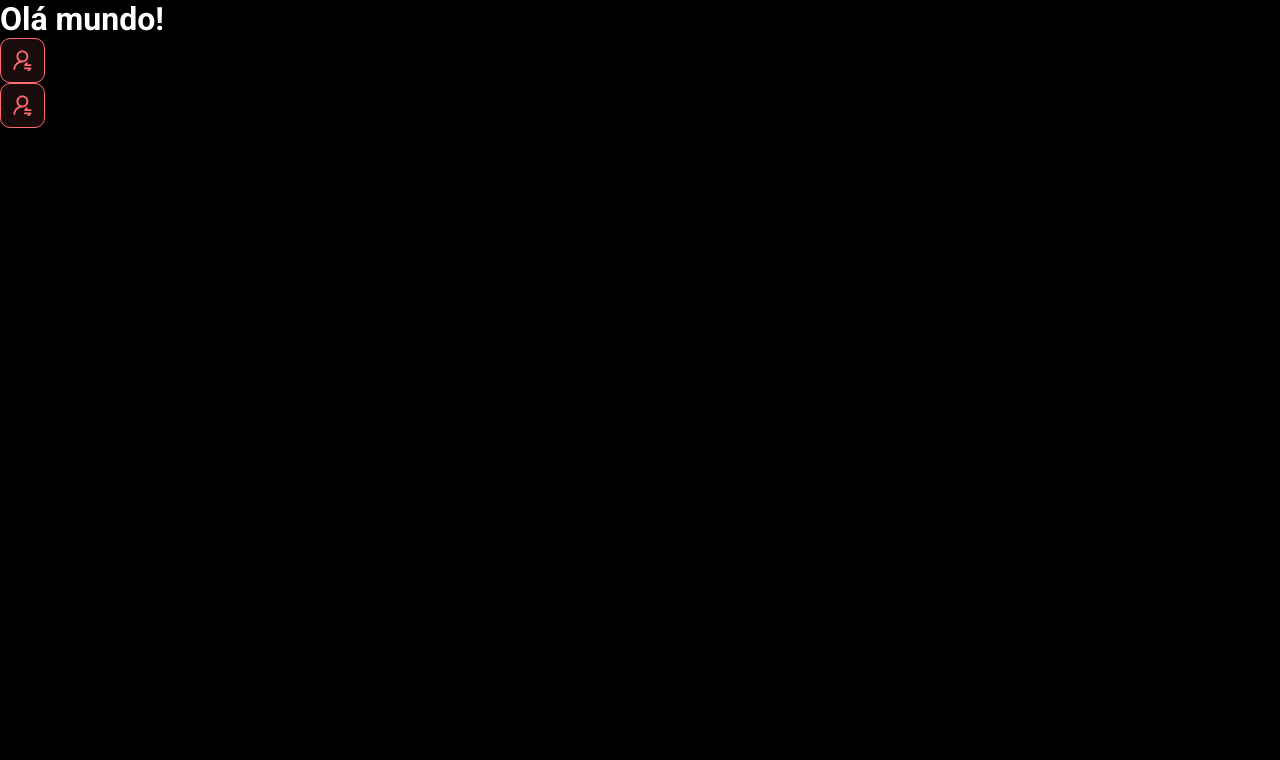
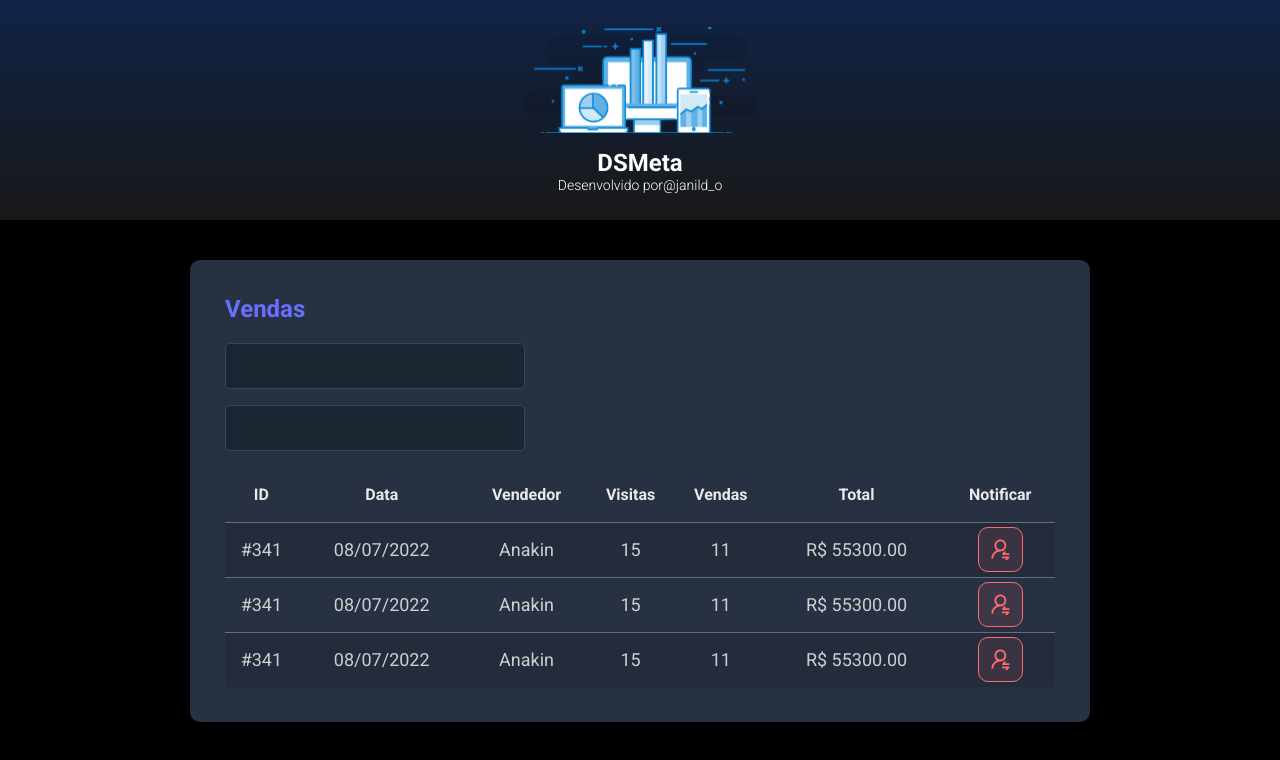
Before and after one commit to JanildoBarbosa/dsmeta, a React (Vite) app in the folder frontend/: page / in a window 1280 px wide. Shown: the top 760 px of the page. Built offline with nearby package versions, Linux system fonts and the light colour scheme.

Commit message:
Other components

```diff
--- a/frontend/src/App.tsx
+++ b/frontend/src/App.tsx
@@ -1,14 +1,19 @@
-import NotificationButton from "./components/NotificationButton"
+import Header from "./components/Header"
+import SalesCard from "./components/SalesCard"
+
 
 function App() {
   return (
     <>
-      <h1>Olá mundo!</h1>
-      <NotificationButton/>
-      <NotificationButton/>
-
+      <Header />
+      <main>
+        <section id="sales">
+          <div className="dsmeta-container">
+            <SalesCard/>
+          </div>
+        </section>
+      </main>
     </>
-
   )
 }
 
--- /dev/null
+++ b/frontend/src/components/Header/index.tsx
@@ -0,0 +1,20 @@
+import logo from '../../assets/img/logo.svg'
+import './styles.css'
+
+function Header() {
+    return (
+        <header>
+            <div className="dsmeta-logo-container">
+                <img src={logo} alt="DSMeta" />
+                <h1>DSMeta</h1>
+                <p>
+                    Desenvolvido por
+                    <a href="https://www.instagram.com/janild_o/">@janild_o</a>
+                </p>
+            </div>
+        </header>
+
+    )
+}
+
+export default Header
--- /dev/null
+++ b/frontend/src/components/Header/styles.css
@@ -0,0 +1,31 @@
+header {
+    background: linear-gradient(180deg, #102347 0%, #181818 100%);
+    height: 220px;
+    display: flex;
+    align-items: center;
+    justify-content: center;
+}
+
+
+.dsmeta-logo-container {
+    display: flex;
+    flex-direction: column;
+    align-items: center;
+
+}
+
+.dsmeta-logo-container img {
+    width: 235px;
+
+}
+
+.dsmeta-logo-container h1 {
+    margin-top: 14.73px;
+    font-size: 24px;
+
+}
+
+.dsmeta-logo-container p {
+    font-size: 14px;
+    font-weight: 300;
+}
--- /dev/null
+++ b/frontend/src/components/SalesCard/index.tsx
@@ -0,0 +1,88 @@
+import './styles.css'
+import NotificationButton from '../NotificationButton'
+
+function SalesCard() {
+
+    return (
+        <div className="dsmeta-card">
+            <h2 className="dsmeta-sales-title">Vendas</h2>
+            <div>
+                <div className="dsmeta-form-control-container">
+                    <input className="dsmeta-form-control" type="text" />
+                </div>
+
+                <div className="dsmeta-form-control-container">
+                    <input className="dsmeta-form-control" type="text" />
+                </div>
+            </div>
+
+            <div>
+                <table className="dsmeta-sales-table">
+                    <thead>
+                        <tr>
+                            <th className="show992">ID</th>
+                            <th className="show576">Data</th>
+                            <th>Vendedor</th>
+                            <th className="show992">Visitas</th>
+                            <th className="show992">Vendas</th>
+                            <th>Total</th>
+                            <th>Notificar</th>
+                        </tr>
+                    </thead>
+
+                    <tbody>
+                        <tr>
+                            <td className="show992">#341</td>
+                            <td className="show576">08/07/2022</td>
+                            <td>Anakin</td>
+                            <td className="show992">15</td>
+                            <td className="show992">11</td>
+                            <td>R$ 55300.00</td>
+                            <td>
+
+                                <div className="dsmeta-red-btn-container">
+                                    <NotificationButton />
+                                </div>
+
+                            </td>
+                        </tr>
+
+                        <tr>
+                            <td className="show992">#341</td>
+                            <td className="show576">08/07/2022</td>
+                            <td>Anakin</td>
+                            <td className="show992">15</td>
+                            <td className="show992">11</td>
+                            <td>R$ 55300.00</td>
+                            <td>
+
+                                <div className="dsmeta-red-btn-container">
+                                    <NotificationButton />
+                                </div>
+
+                            </td>
+                        </tr>
+
+                        <tr>
+                            <td className="show992">#341</td>
+                            <td className="show576">08/07/2022</td>
+                            <td>Anakin</td>
+                            <td className="show992">15</td>
+                            <td className="show992">11</td>
+                            <td>R$ 55300.00</td>
+                            <td>
+
+                                <div className="dsmeta-red-btn-container">
+                                    <NotificationButton />
+                                </div>
+
+                            </td>
+                        </tr>
+                    </tbody>
+                </table>
+            </div>
+        </div>
+    )
+}
+
+export default SalesCard
--- /dev/null
+++ b/frontend/src/components/SalesCard/styles.css
@@ -0,0 +1,107 @@
+.dsmeta-card {
+    background-color: #283142;
+    border-radius: 10px;
+    padding: 30px 10px;
+}
+
+.dsmeta-sales-title {
+    color: #676FFF;
+    font-size: 24px;
+    margin-bottom: 20px;
+}
+
+.dsmeta-form-control-container {
+    margin-bottom: 16px;
+    max-width: 300px;
+}
+
+.dsmeta-form-control {
+    width: 100%;
+    height: 46px;
+    background-color: #1B2531;
+    border: 1px solid #384459;
+    border-radius: 5px;
+    color: #9AAABE;
+    padding: 0 21.33px;
+    font-size: 18px;
+
+}
+
+.dsmeta-sales-table {
+    width: 100%;
+    border-spacing: 0;
+    border-collapse: collapse;
+}
+
+.dsmeta-sales-table thead {
+    height: 55px;
+    font-size: 16px;
+    color: #E9E9E9;
+    font-weight: 700;
+
+}
+
+.dsmeta-sales-table tbody {
+    font-size: 14px;
+    font-weight: 400;
+    color: #CFCFCF;
+    text-align: center;
+}
+
+.dsmeta-sales-table tbody tr {
+    height: 74px;
+    border-top: 1px solid #5F6E82;
+
+}
+
+.dsmeta-sales-table tbody tr:hover>td {
+    background-color: #384459;
+
+}
+
+.dsmeta-sales-table tbody tr:nth-child(odd) {
+    background-color: #242C3B;
+}
+
+.dsmeta-red-btn-container {
+    display: flex;
+    justify-content: center;
+}
+
+.show576 {
+    display: none;
+
+}
+
+@media (min-width: 576px) {
+    .show576 {
+        display: table-cell;
+
+    }
+
+    .dsmeta-card {
+        padding: 35px;
+
+    }
+
+    .dsmeta-sales-table tbody tr {
+        height: 55px;
+
+    }
+
+    .dsmeta-sales-table tbody {
+        font-size: 18px;
+
+    }
+}
+
+.show992 {
+    display: none;
+
+}
+
+@media (min-width: 992px) {
+    .show992 {
+        display: table-cell;
+    }
+}
--- a/frontend/src/index.css
+++ b/frontend/src/index.css
@@ -19,3 +19,15 @@
   color: unset;
   text-decoration: none;
 }
+
+.dsmeta-container {
+  width: 100%;
+  max-width: 900px;
+  margin: 0 auto;
+
+}
+
+#sales {
+  padding: 40px 10px;
+
+}
```
Also changed, not shown: frontend/src/assets/img/logo.svg (added).
